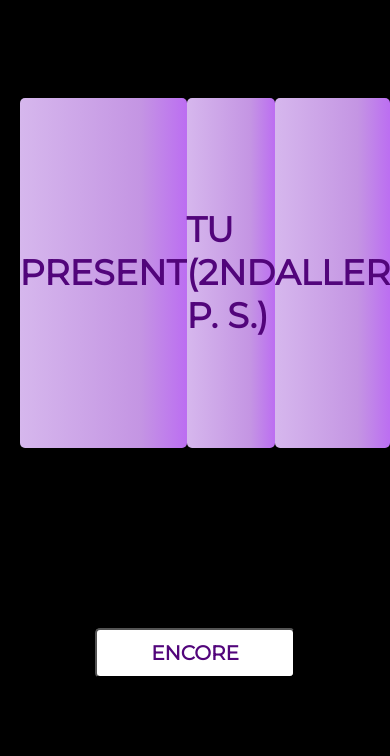
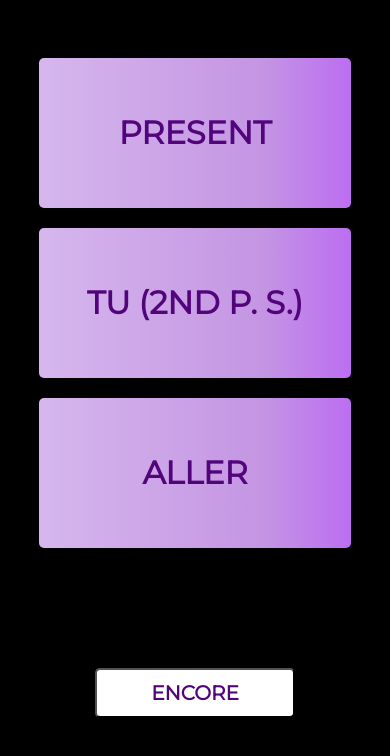
Before and after one commit to ppiippaa/verbConjugator, a plain HTML site: page index.html in a window 390 px wide. Drawn offline with Linux system fonts and the light colour scheme.

Commit message:
Add Media queries

```diff
--- a/styles.css
+++ b/styles.css
@@ -36,6 +36,7 @@ section div {
     background: rgb(214,183,237);
     background: linear-gradient(90deg, rgba(214,183,237,1) 0%, rgba(196,149,227,1) 72%, rgba(188,111,241,1) 99%);
     display: flex;
+    flex-direction: column;
     align-items: center;
     justify-content: center;
     font-size: 35px;
@@ -43,6 +44,8 @@ section div {
     color: var(--dark-purple);
 
 }
+
+
 
 button {
     width: 200px;
@@ -56,3 +59,37 @@ button {
     cursor: pointer;
     text-transform: uppercase;
 }
+
+/* Media Queries */
+
+@media screen and (max-width: 1380px) {
+    section div {
+        width: 300px;
+        height: 300px;
+    }
+}
+
+@media screen and (max-width: 1015px) {
+    .game-section {
+        flex-direction: column;
+        align-items: center;
+    }
+
+    section div {
+        width: 70vw;
+        height: 150px;
+        margin-bottom: 20px;
+    }
+}
+
+@media screen and (max-width: 780px) {
+    section div {
+        width: 80vw;
+    }
+}
+
+@media screen and (max-width: 575px) {
+    section div {
+        font-size: 32px;
+    }
+}
```
Also changed, not shown: main.js (line endings or trailing spaces).
